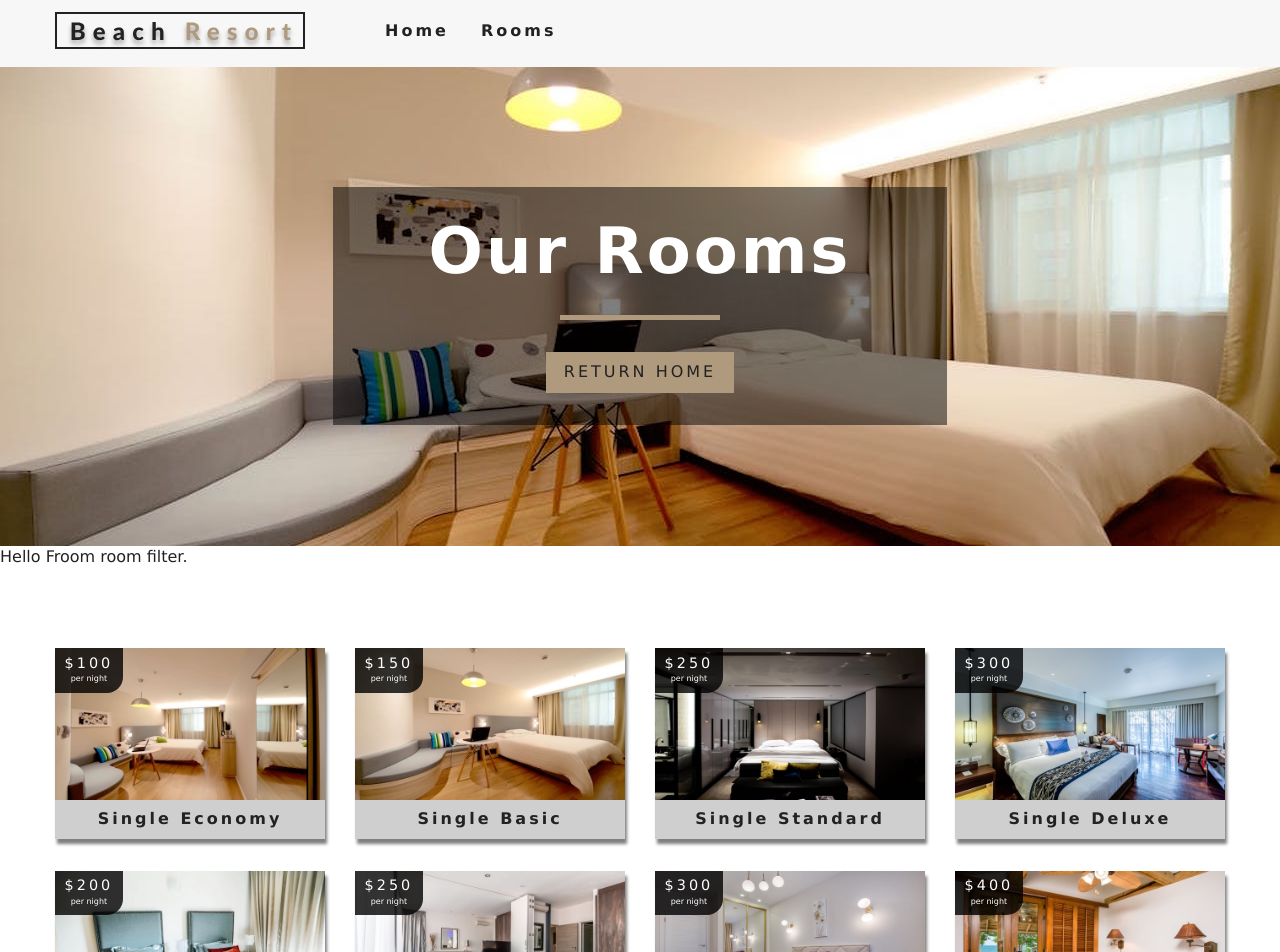
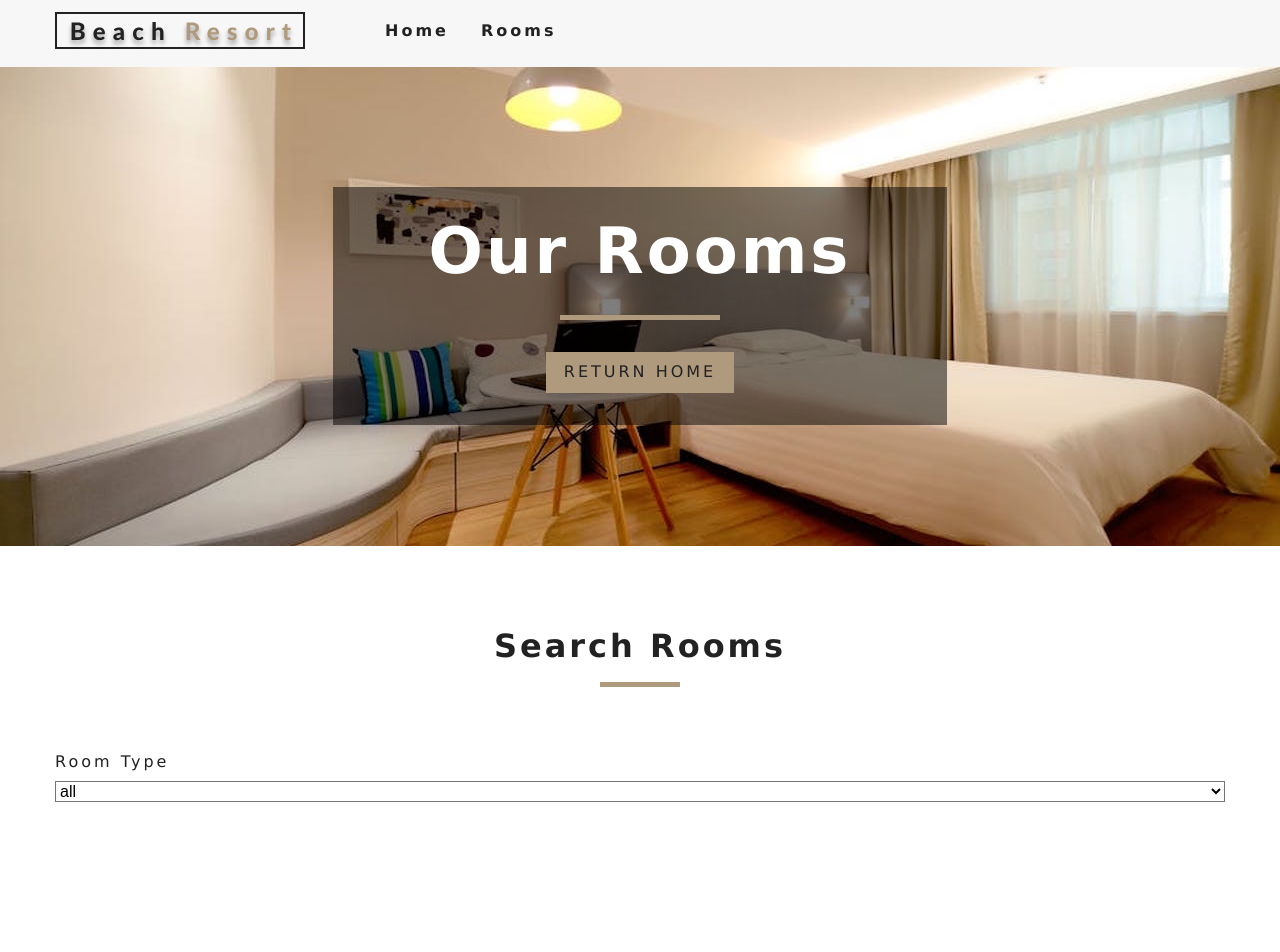
Before and after one commit to RabbiHasanR/HotelReservationWithReact, a React (Create React App) app: page /rooms in a window 1280 px wide. Shown: the top 952 px of the page. Built offline with nearby package versions, Linux system fonts and the light colour scheme.

Commit message:
create method for get unique value

```diff
--- a/src/components/RoomsFilter.js
+++ b/src/components/RoomsFilter.js
@@ -1,12 +1,50 @@
 import React,{useContext} from 'react'
-import {RoomContext} from '../Context'
+import {RoomContext} from '../context'
 import Title from './Title'
 
-export default function RoomsFilter() {
+//get all unique value
+
+const getUnique=(items,value)=>{
+    return [...new Set(items.map(item=>item[value]))]
+}
+
+export default function RoomsFilter({rooms}) {
     const context =useContext(RoomContext)
+    const {
+        handleChange,
+        type,
+        capacity,
+        price,
+        minPrice,
+        maxPrice,
+        minSize,
+        maxSize,
+        breakfast,
+        pets
+    }=context
+
+    //get unique types
+    let types=getUnique(rooms,'type')
+    //add all type
+    types=['all',...types]
+    //map to jsx
+    types=types.map((item,index)=>{
+    return<option value={item} key={index}>{item}</option>
+    })
     return (
-        <div>
-            Hello Froom room filter.
-        </div>
+        <section className='filter-container'>
+            <Title title='search rooms'/>
+            <form className='filter-form'>
+                {/*Select type*/}
+                <div className='form-group'>
+                    <label htmlFor='type'>room type</label>
+                    <select name='type' id='type' value={type} className='form-control' onChange={handleChange}>
+                        {types}
+                    </select>
+                </div>
+                {/*end Select type*/}
+
+            </form>
+        </section>
     )
 }
```
